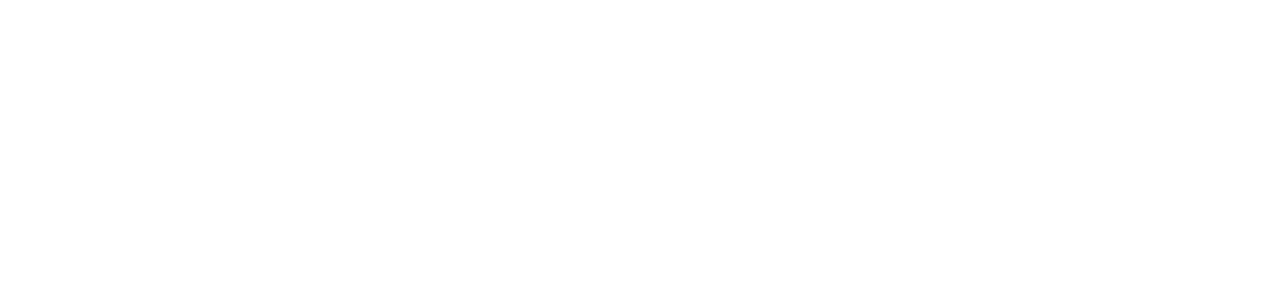
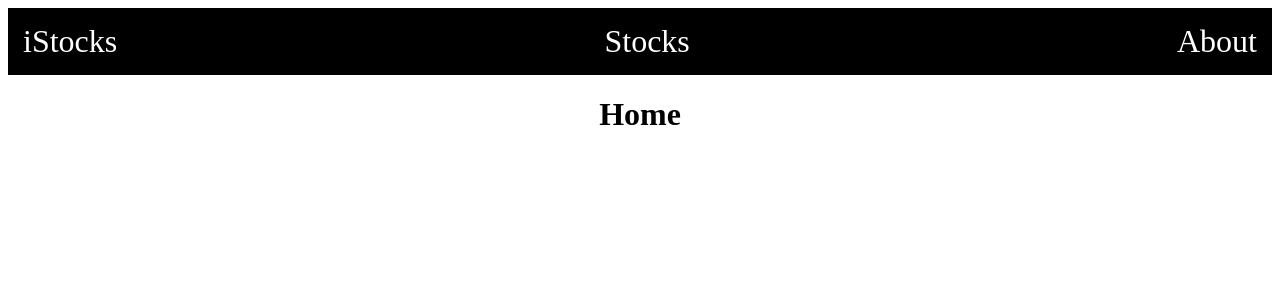
Before and after one commit to HananM93/stock, a React (Create React App) app: page / in a window 1280 px wide. Shown: the top 300 px of the page. Built offline with nearby package versions, Linux system fonts and the light colour scheme.

Commit message:
updated pages, components, and app.js

```diff
--- a/src/App.js
+++ b/src/App.js
@@ -1,9 +1,21 @@
-import logo from './logo.svg';
+import {Route , Routes} from 'react-router-dom'
+import Home from './pages/Home'
+import Stock from './pages/Stock'
+import Dashboard from './pages/Dashboard'
+import About from './pages/About'
+import Nav from './components/Nav'
 import './App.css';
 
 function App() {
   return (
     <div className="App">
+      <Nav />
+      <Routes>
+        <Route path='/' element={<Home />} />
+        <Route path='/about' element={<About />} />
+        <Route path='/stocks/:symbol' element={<Stock />} />
+        <Route path='/stocks' element={<Dashboard />} />
+      </Routes>
 
     </div>
   );
--- a/src/components/Nav.js
+++ b/src/components/Nav.js
@@ -0,0 +1,19 @@
+import { Link } from "react-router-dom";
+
+function Nav() {
+    return (
+      <div className="nav">
+        <Link to='/'>
+            <div>iStocks</div>
+        </Link>
+        <Link to='/stocks'>
+            <div>Stocks</div>
+        </Link>
+        <Link to='/about'>
+            <div>About</div>
+        </Link>
+      </div>
+    );
+  }
+
+  export default Nav;
--- a/src/index.css
+++ b/src/index.css
@@ -1,13 +1,13 @@
-body {
-  margin: 0;
-  font-family: -apple-system, BlinkMacSystemFont, 'Segoe UI', 'Roboto', 'Oxygen',
-    'Ubuntu', 'Cantarell', 'Fira Sans', 'Droid Sans', 'Helvetica Neue',
-    sans-serif;
-  -webkit-font-smoothing: antialiased;
-  -moz-osx-font-smoothing: grayscale;
+.nav {
+  display: flex;
+  justify-content: space-between;
+  background-color: black;
+  color: white;
+  padding: 15px;
+  font-size: 2em;
 }
 
-code {
-  font-family: source-code-pro, Menlo, Monaco, Consolas, 'Courier New',
-    monospace;
+.nav a {
+  color: white;
+  text-decoration: none;
 }
--- a/src/pages/Home.js
+++ b/src/pages/Home.js
@@ -1,7 +1,7 @@
 function Home () {
     return (
       <div className="Home">
-
+    <h1>Home</h1>
       </div>
     );
   }
```
